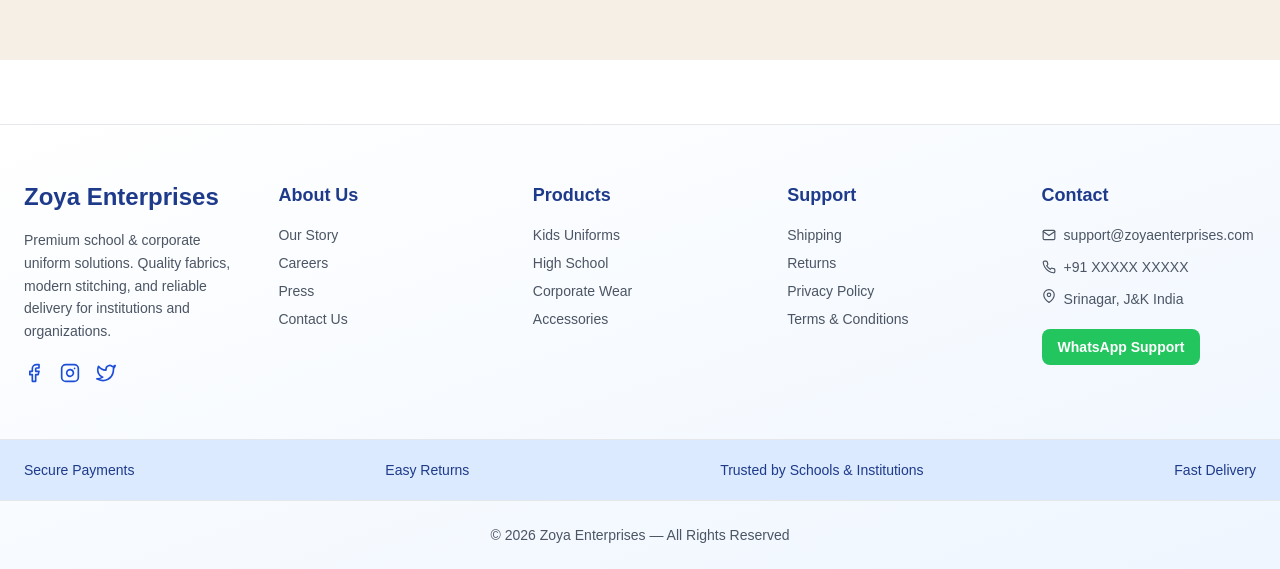
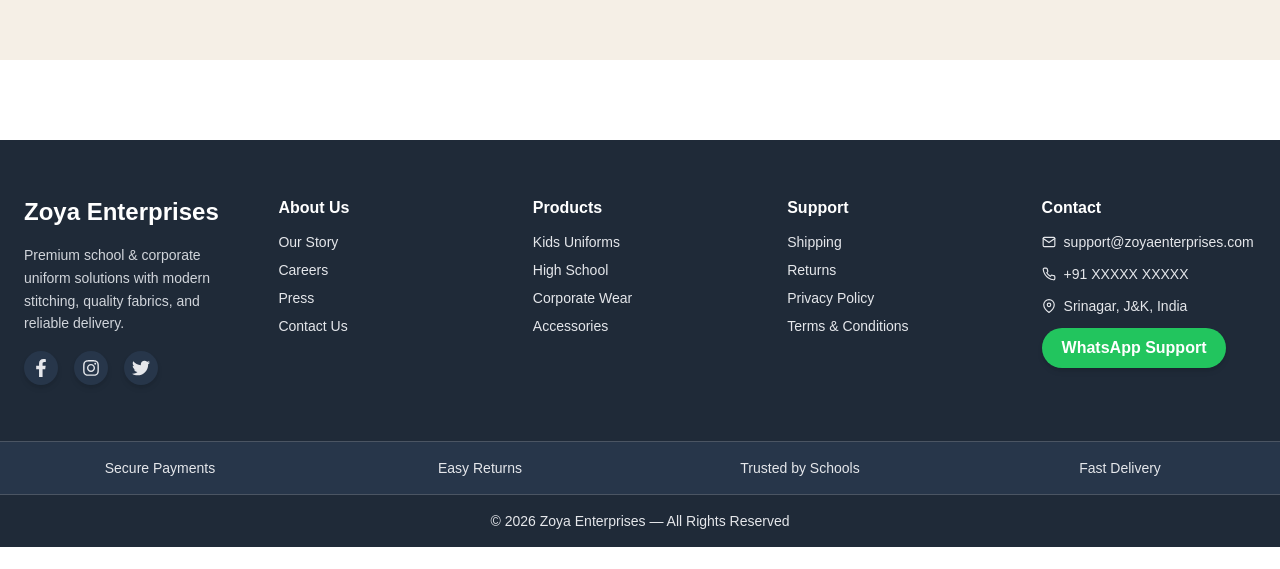
Before and after one commit to saniya-dogra/zoya-enterprises, a React (Create React App) app in the folder client/: page /checkout in a window 1280 px wide. Shown: the part 897-1466 px from the top of the page. After the commit the page ends 1444 px from the top, so only its background shows below. Built offline with nearby package versions, Linux system fonts and the light colour scheme; a web font is replaced by a local one.

Commit message:
Change footer

```diff
--- a/client/src/components/Footer.jsx
+++ b/client/src/components/Footer.jsx
@@ -1,116 +1,120 @@
-import { Link } from "react-router-dom";
-import {
-  FiFacebook,
-  FiInstagram,
-  FiTwitter,
-  FiMail,
-  FiPhone,
-  FiMapPin
-} from "react-icons/fi";
+import { FiMail, FiPhone, FiMapPin } from "react-icons/fi";
+import { FaFacebookF, FaInstagram, FaTwitter } from "react-icons/fa";
 
 export default function Footer() {
   return (
-    <footer className="bg-gradient-to-br from-white to-blue-50 border-t mt-16">
+    <footer className="relative mt-20 bg-[#1f2a38] text-gray-200">
 
-      {/* TOP SECTION */}
+      {/* MAIN FOOTER */}
       <div className="max-w-7xl mx-auto px-6 py-14 grid md:grid-cols-5 gap-10">
 
         {/* BRAND */}
-        <div>
-          <h2 className="text-2xl font-extrabold text-blue-900">
+        <div className="space-y-4 animate-fadeIn">
+          <h2 className="text-2xl font-bold text-white">
             Zoya Enterprises
           </h2>
-          <p className="mt-4 text-gray-600 text-sm leading-relaxed">
-            Premium school & corporate uniform solutions.
-            Quality fabrics, modern stitching, and reliable delivery
-            for institutions and organizations.
+
+          <p className="text-sm text-gray-300 leading-relaxed">
+            Premium school & corporate uniform solutions with modern
+            stitching, quality fabrics, and reliable delivery.
           </p>
 
-          {/* SOCIAL */}
-          <div className="flex gap-4 mt-5 text-blue-700 text-xl">
-            <FiFacebook className="cursor-pointer hover:text-blue-900" />
-            <FiInstagram className="cursor-pointer hover:text-pink-600" />
-            <FiTwitter className="cursor-pointer hover:text-blue-500" />
+          {/* Social Icons */}
+          <div className="flex gap-4 text-lg mt-4">
+            {[FaFacebookF, FaInstagram, FaTwitter].map((Icon, i) => (
+              <a
+                key={i}
+                href="#"
+                className="p-2 rounded-full bg-[#27364a] hover:bg-blue-500 hover:scale-110 transition duration-300 shadow-md"
+              >
+                <Icon />
+              </a>
+            ))}
           </div>
         </div>
 
-        {/* ABOUT */}
-        <div>
-          <h3 className="footerTitle">About Us</h3>
-          <ul className="footerList">
-            <li><Link to="/about">Our Story</Link></li>
-            <li><Link to="/careers">Careers</Link></li>
-            <li><Link to="/press">Press</Link></li>
-            <li><Link to="/contact">Contact Us</Link></li>
-          </ul>
-        </div>
-
-        {/* PRODUCTS */}
-        <div>
-          <h3 className="footerTitle">Products</h3>
-          <ul className="footerList">
-            <li><Link to="/category/kids">Kids Uniforms</Link></li>
-            <li><Link to="/category/highschool">High School</Link></li>
-            <li><Link to="/category/corporate">Corporate Wear</Link></li>
-            <li><Link to="/category/accessories">Accessories</Link></li>
-          </ul>
-        </div>
-
-        {/* SUPPORT */}
-        <div>
-          <h3 className="footerTitle">Support</h3>
-          <ul className="footerList">
-            <li><Link to="/shipping">Shipping</Link></li>
-            <li><Link to="/returns">Returns</Link></li>
-            <li><Link to="/privacy">Privacy Policy</Link></li>
-            <li><Link to="/terms">Terms & Conditions</Link></li>
-          </ul>
-        </div>
+        {/* FOOTER COLUMN COMPONENT */}
+        {[
+          {
+            title: "About Us",
+            items: ["Our Story", "Careers", "Press", "Contact Us"],
+          },
+          {
+            title: "Products",
+            items: [
+              "Kids Uniforms",
+              "High School",
+              "Corporate Wear",
+              "Accessories",
+            ],
+          },
+          {
+            title: "Support",
+            items: [
+              "Shipping",
+              "Returns",
+              "Privacy Policy",
+              "Terms & Conditions",
+            ],
+          },
+        ].map((section, idx) => (
+          <div key={idx} className="space-y-3 animate-fadeIn">
+            <h3 className="font-semibold text-white">{section.title}</h3>
+            <ul className="space-y-2 text-sm">
+              {section.items.map((item, i) => (
+                <li
+                  key={i}
+                  className="cursor-pointer hover:text-blue-400 hover:translate-x-2 transition duration-300"
+                >
+                  {item}
+                </li>
+              ))}
+            </ul>
+          </div>
+        ))}
 
         {/* CONTACT */}
-        <div>
-          <h3 className="footerTitle">Contact</h3>
+        <div className="space-y-3 animate-fadeIn">
+          <h3 className="font-semibold text-white">Contact</h3>
 
-          <div className="space-y-3 text-sm text-gray-600">
-            <div className="flex gap-2 items-center">
-              <FiMail /> support@zoyaenterprises.com
-            </div>
+          <p className="flex gap-2 items-center text-sm hover:text-blue-400 transition">
+            <FiMail /> support@zoyaenterprises.com
+          </p>
 
-            <div className="flex gap-2 items-center">
-              <FiPhone /> +91 XXXXX XXXXX
-            </div>
+          <p className="flex gap-2 items-center text-sm hover:text-blue-400 transition">
+            <FiPhone /> +91 XXXXX XXXXX
+          </p>
 
-            <div className="flex gap-2 items-start">
-              <FiMapPin />
-              Srinagar, J&K
-              India
-            </div>
-          </div>
+          <p className="flex gap-2 items-center text-sm hover:text-blue-400 transition">
+            <FiMapPin /> Srinagar, J&K, India
+          </p>
 
-          {/* WhatsApp CTA */}
-          <a
-            href="https://wa.me/91XXXXXXXXXX"
-            target="_blank"
-            rel="noreferrer"
-            className="inline-block mt-5 bg-green-500 hover:bg-green-600 text-white px-4 py-2 rounded-lg text-sm font-semibold"
-          >
+          {/* Animated WhatsApp Button */}
+          <button className="mt-3 bg-green-500 hover:bg-green-600 px-5 py-2 rounded-full text-white font-semibold shadow-md hover:scale-105 transition duration-300">
             WhatsApp Support
-          </a>
+          </button>
         </div>
       </div>
 
-      {/* MIDDLE STRIP */}
-      <div className="bg-blue-100 border-y">
-        <div className="max-w-7xl mx-auto px-6 py-5 flex flex-col md:flex-row justify-between text-sm text-blue-900 font-medium gap-3">
-          <span>Secure Payments</span>
-          <span>Easy Returns</span>
-          <span>Trusted by Schools & Institutions</span>
-          <span>Fast Delivery</span>
-        </div>
+      {/* TRUST STRIP */}
+      <div className="bg-[#27364a] grid md:grid-cols-4 text-center text-sm">
+        {[
+          "Secure Payments",
+          "Easy Returns",
+          "Trusted by Schools",
+          "Fast Delivery",
+        ].map((text, i) => (
+          <div
+            key={i}
+            className="py-4 border-t border-gray-600 hover:bg-[#32465e] transition duration-300 cursor-default"
+          >
+            {text}
+          </div>
+        ))}
       </div>
 
-      {/* BOTTOM */}
-      <div className="max-w-7xl mx-auto px-6 py-6 text-center text-sm text-gray-600">
+      {/* COPYRIGHT */}
+      <div className="text-center text-sm py-4 border-t border-gray-600">
         © {new Date().getFullYear()} Zoya Enterprises — All Rights Reserved
       </div>
     </footer>
```
Also changed, not shown: client/src/index.css (line endings or trailing spaces).
